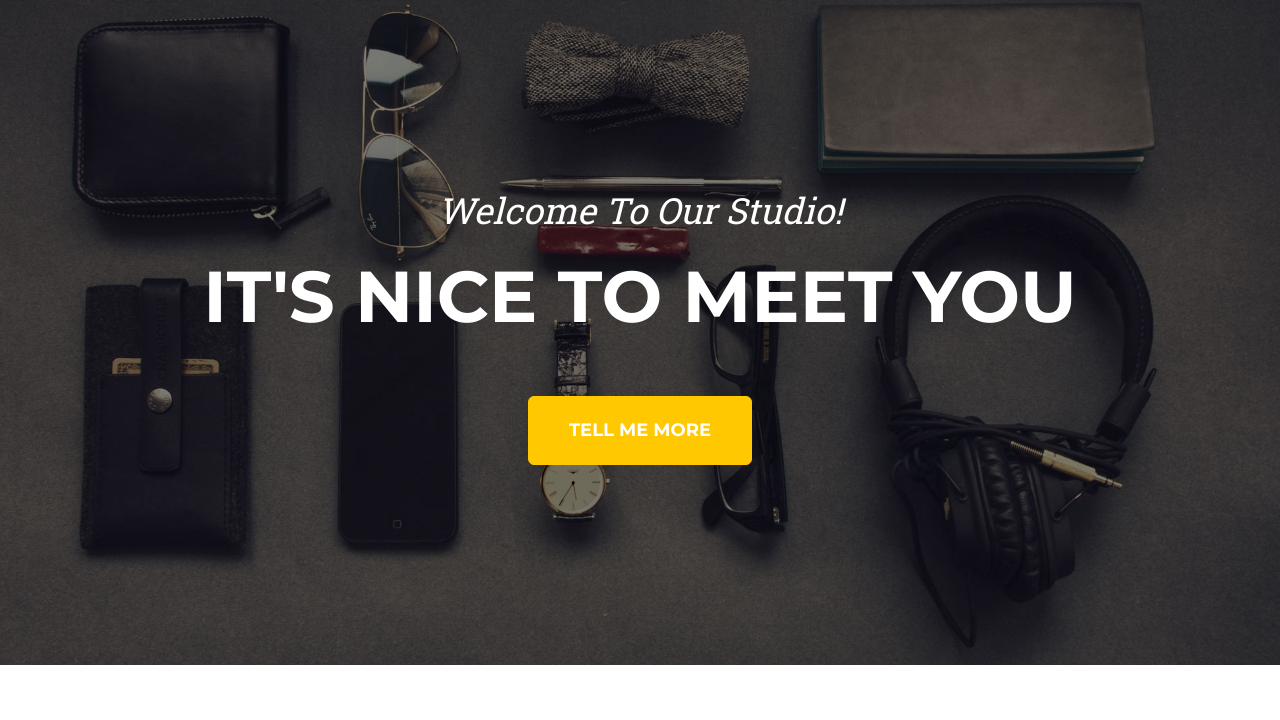
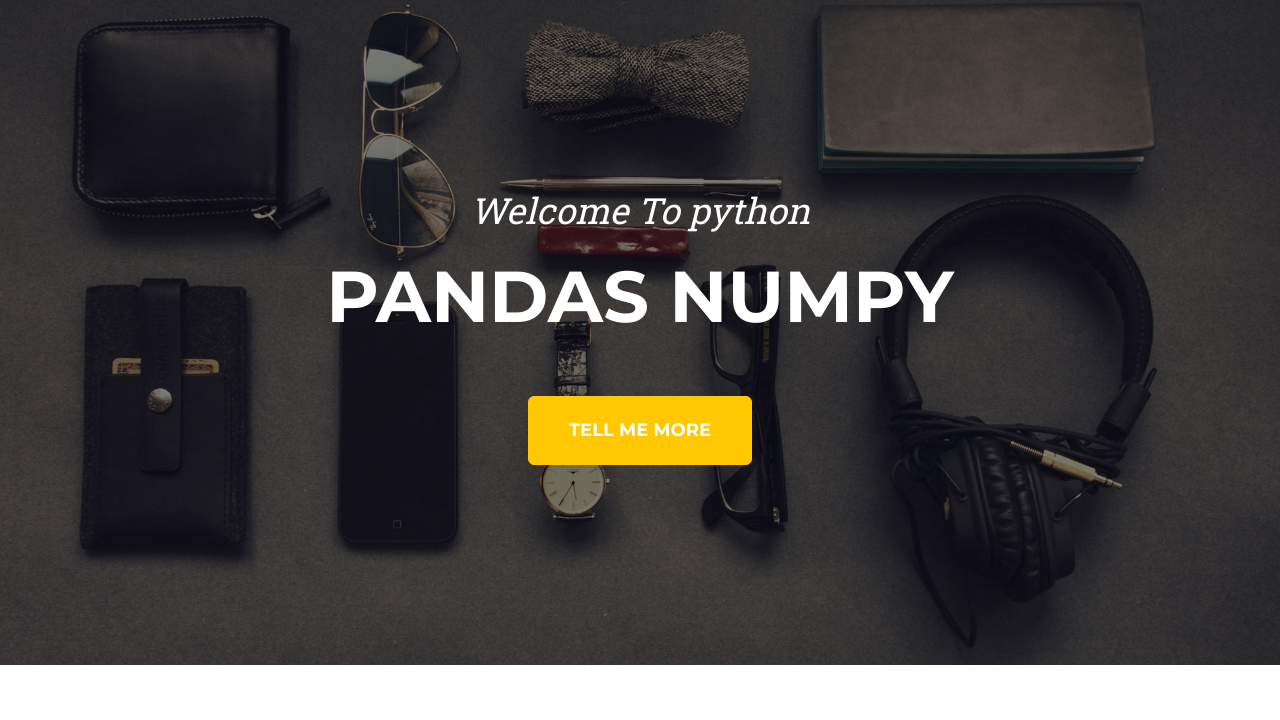
Before and after one commit to jerryzz5587/zoomproject, a plain HTML site: page index.html in a window 1280 px wide. Shown: the part 80-800 px from the top of the page. Drawn offline with nearby package versions, Linux system fonts and the light colour scheme.

Commit message:
10-01 4시45분 gitTesting

```diff
--- a/index.html
+++ b/index.html
@@ -39,8 +39,8 @@
         <!-- Masthead-->
         <header class="masthead">
             <div class="container">
-                <div class="masthead-subheading">Welcome To Our Studio!</div>
-                <div class="masthead-heading text-uppercase">It's Nice To Meet You</div>
+                <div class="masthead-subheading">Welcome To python </div>
+                <div class="masthead-heading text-uppercase">pandas numpy</div>
                 <a class="btn btn-primary btn-xl text-uppercase" href="#services">Tell Me More</a>
             </div>
         </header>
```
Also changed, not shown: sanghun.html (+1 -1 lines).
